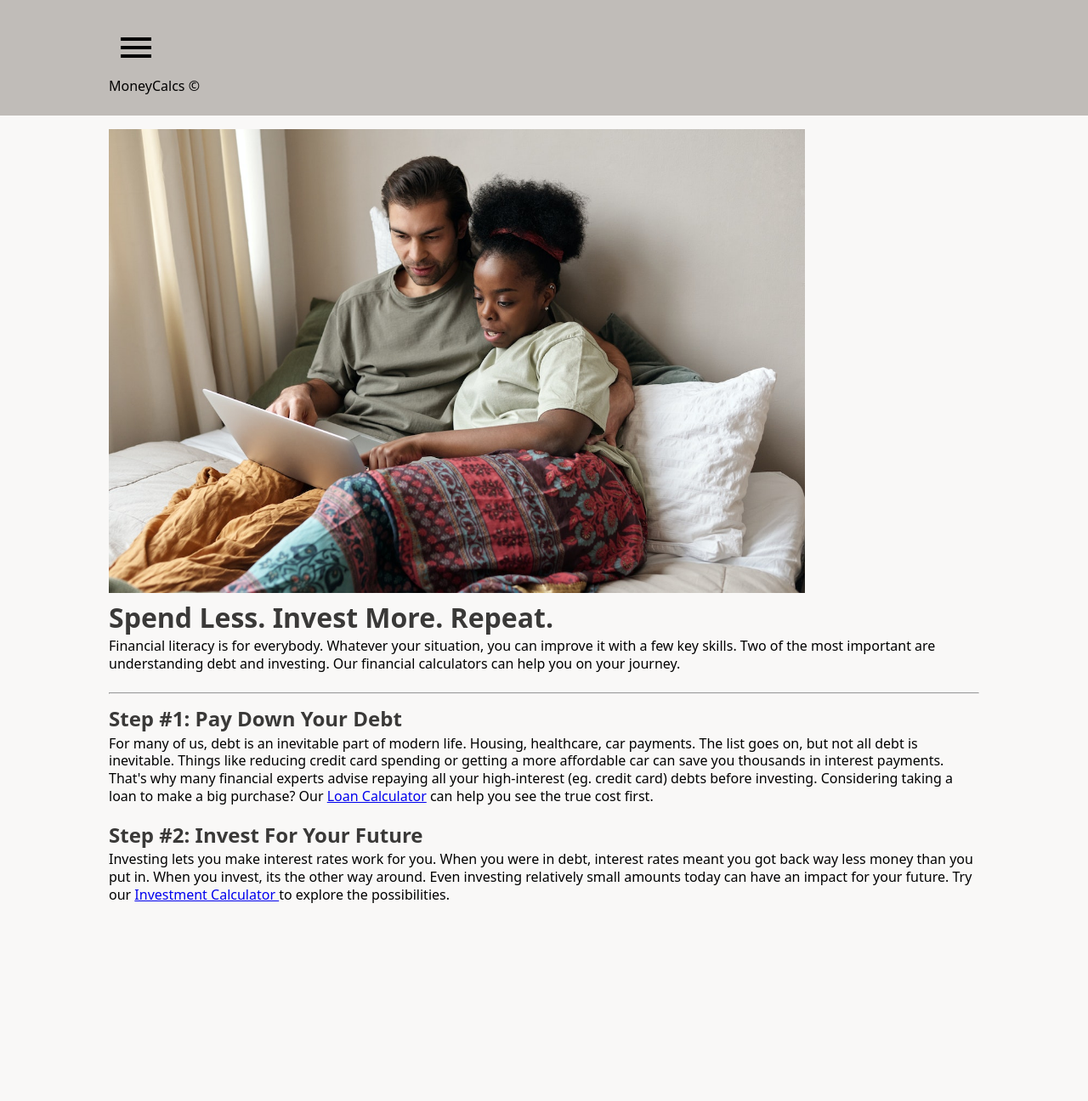
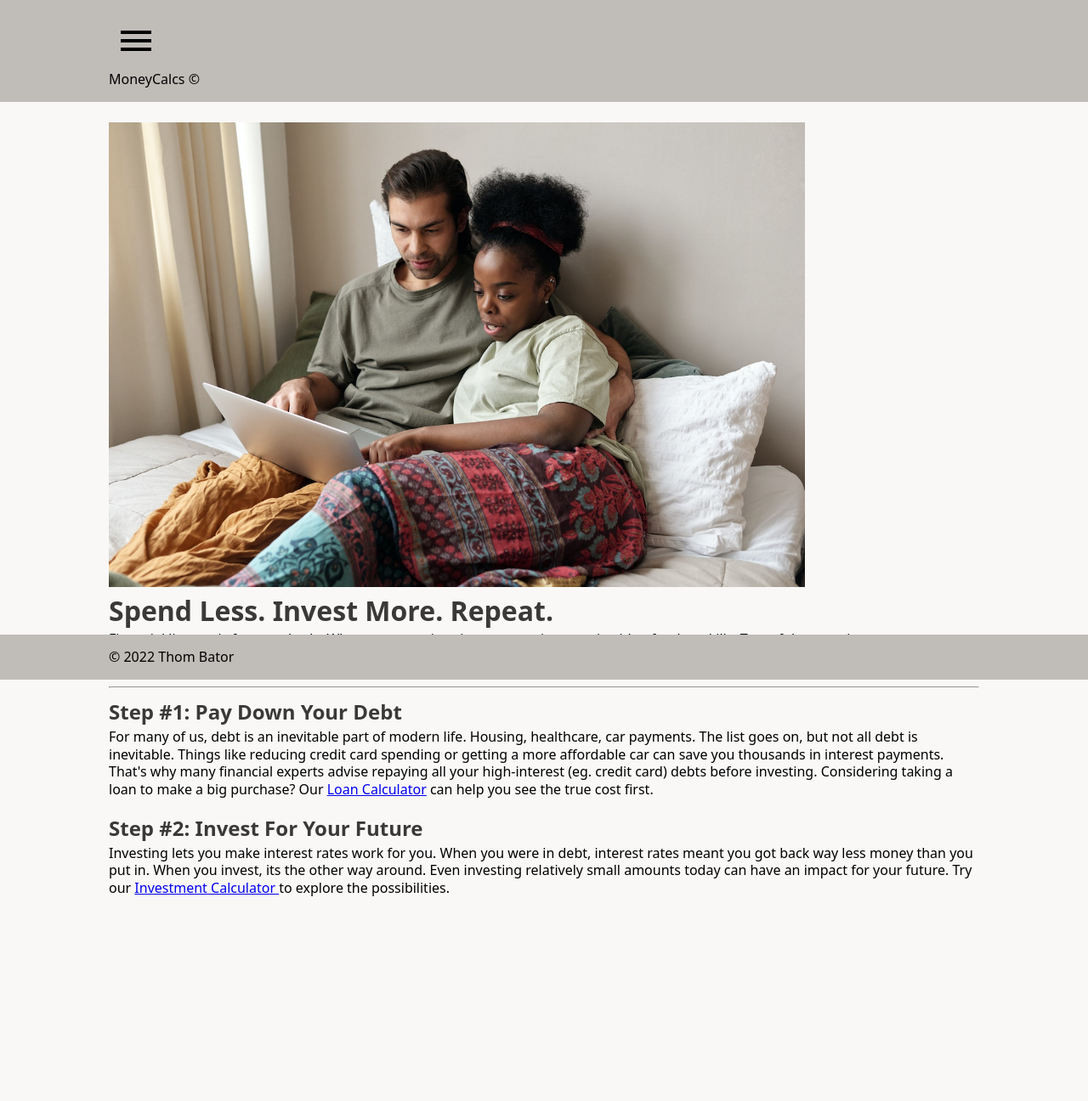
Before and after one commit to ThomBator/financial-calculators, a Flask app: page / in a window 1280 px wide. Shown: the whole page at 85% size. Before the commit the page ends 1063 px from the top, so only its background shows below. Run offline with Flask 2, Linux system fonts and the light colour scheme.

Commit message:
added footer to base.html

```diff
--- a/fincalc/static/style.css
+++ b/fincalc/static/style.css
@@ -13,10 +13,12 @@
 body {
 
     background-color: #f9f8f7;
+    padding-top: 8rem;
+    padding-bottom: 10rem;
     font-family: system-ui, -apple-system, BlinkMacSystemFont, 'Segoe UI', Roboto, Oxygen, Ubuntu, Cantarell, 'Open Sans', 'Helvetica Neue', sans-serif;
 }
 
- header, main, .flash, nav ul, .hero, .mobileButtonDiv {
+ header, main, .flash, nav ul, .hero, .mobileButtonDiv, footer p {
 
     max-width: 80%;
     margin: 0.5rem auto 0.5rem auto;
@@ -61,10 +63,10 @@ em {
     font-style: italic;
 }
 
-/* global nav styles*/
-nav {
+/* global nav and footer styles*/
+nav, footer {
     background-color: #c0bcb8;
-    padding: 1rem 0 1rem 0;
+    padding: 0.5rem 0 0.5rem 0;
 }
 
 nav li {
@@ -82,6 +84,18 @@ nav a {
 
 nav a:hover {
     color: #7b7771;
+}
+
+nav {
+    position: fixed;
+    width: 100%;
+    top: 0px;
+}
+
+footer {
+    position: fixed;
+    width: 100%;
+    bottom: 0px;
 }
 /*mobile nav styles */
 
--- a/fincalc/templates/base.html
+++ b/fincalc/templates/base.html
@@ -64,7 +64,7 @@
       </button>
     </div>
     {% endfor %} {% block content %} {% endblock %}
-
+    <footer><p>&copy; 2022 Thom Bator</p></footer>
     <script>
       const flash = document.getElementById("flash");
       const alert = document.getElementById("alert");
--- a/fincalc/views.py
+++ b/fincalc/views.py
@@ -56,7 +56,7 @@ def loan():
                 total_months = (years * 12) + months
                 loan_details = loan_calculator(loan_amount, interest_rate, pay_frequency, total_months)
                 submit = True
-                loan_chart = loan_chart(loan_amount, float(loan_details["interest_paid"]))
+                loan_chart = pie_chart(loan_amount, float(loan_details["interest_paid"]))
                 if 'reset' in request.form:
                     return redirect(url_for('views.loan'))
                 return render_template('loan.html', LOAN_DETAILS = loan_details, SUBMIT = submit, LOAN_CHART = loan_chart)
@@ -96,7 +96,7 @@ def loan_calculator(loan_amount: float, interest_rate: float, pay_frequency: str
     loan_details = {"total_loan_cost": total_loan_str, "period_payment": period_payment_str, "interest_paid": interest_paid_str, "period_type": pay_frequency}
     return loan_details
 
-def loan_chart(total_loan : float, interest_paid: float):
+def pie_chart(total_loan : float, interest_paid: float):
 
     pie_list = [total_loan, interest_paid] #list of values for pie chart
     pie_labels = ["Principal", "Interest"]
```
